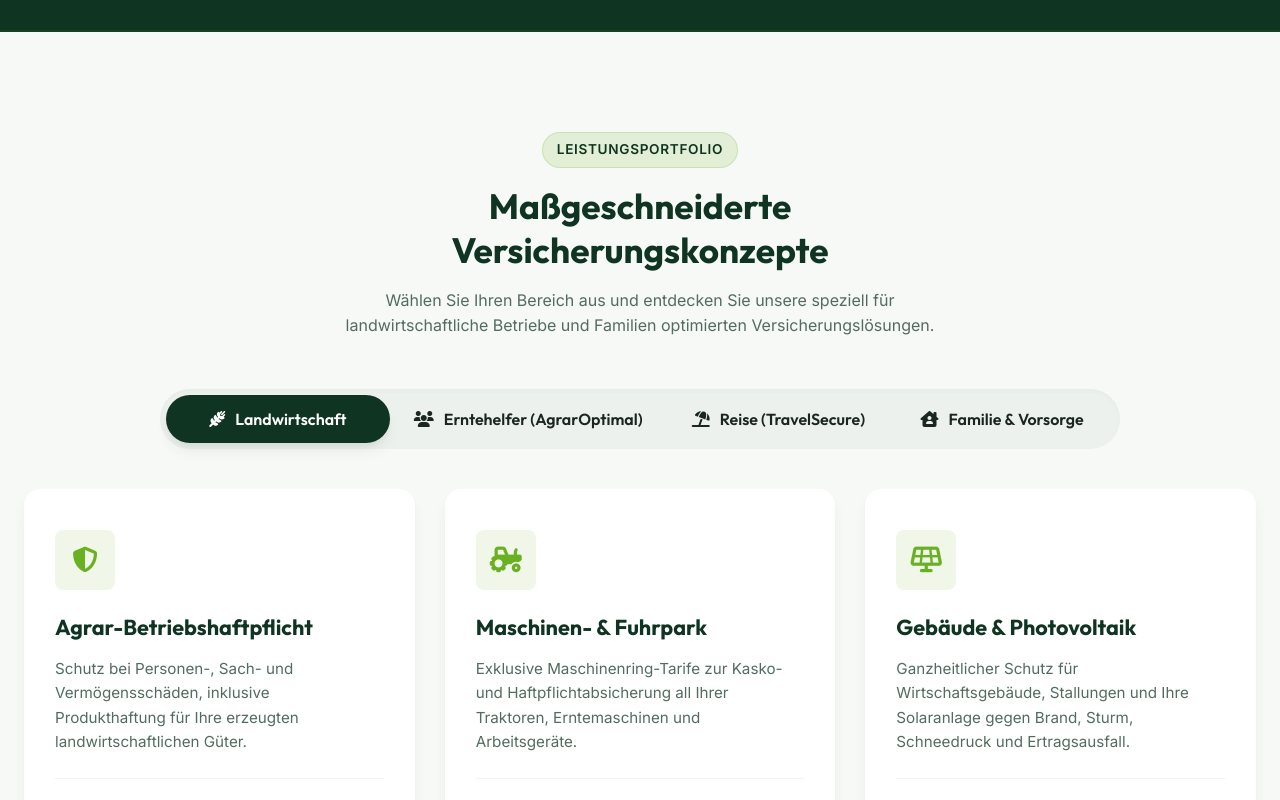
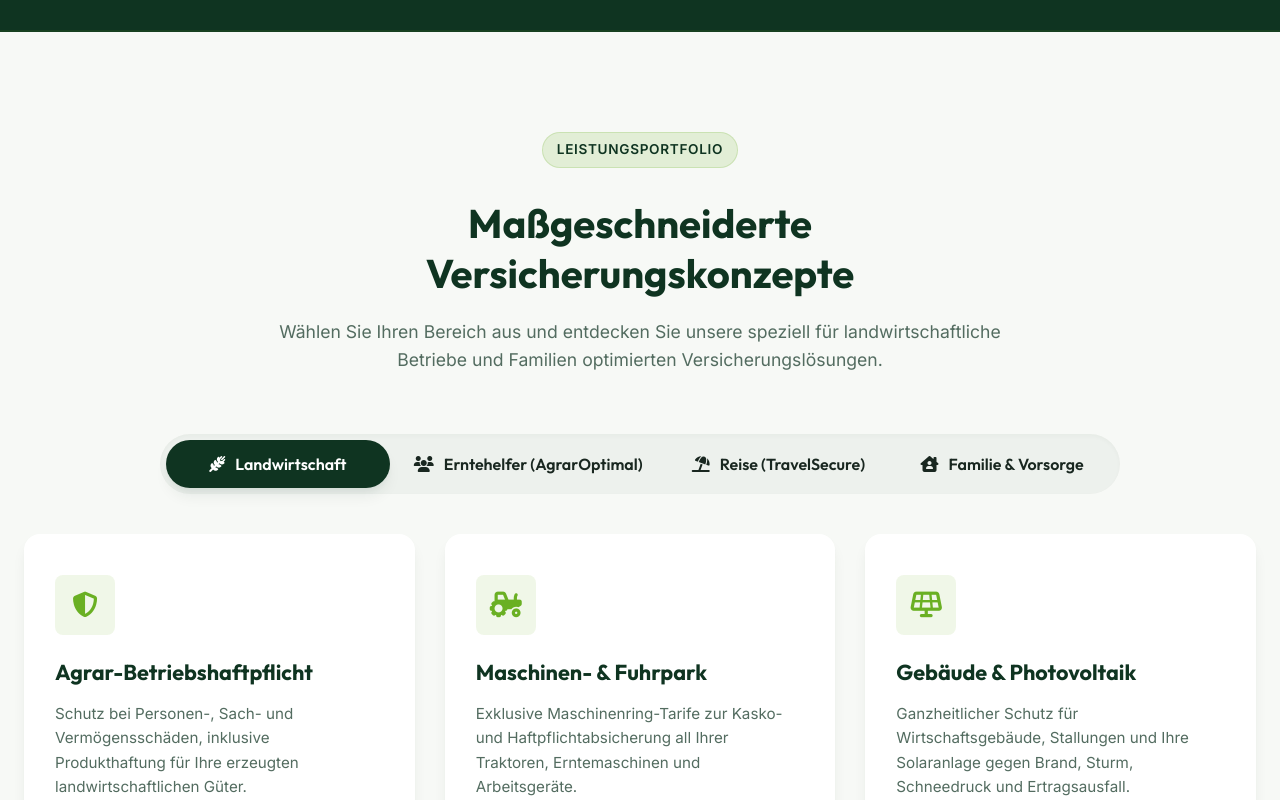
Before and after one commit to realNeron/MRVVrelaunch, an Angular app: page / in a window 1280 px wide. Shown: the part 1120-1920 px from the top of the page. Built offline with nearby package versions, Linux system fonts and the light colour scheme.

Commit message:
style: unify section header typography and spacing globally

```diff
--- a/src/app/components/services/services.component.css
+++ b/src/app/components/services/services.component.css
@@ -3,20 +3,7 @@
   background-color: #f7f9f6;
 }
 
-.section-header {
-  max-width: 650px;
-  margin: 0 auto 50px auto;
-}
-
-.section-header h2 {
-  font-size: 2.2rem;
-  margin-top: 16px;
-  margin-bottom: 16px;
-}
-
-.section-desc {
-  color: var(--text-muted);
-}
+/* Section header styles are now globally unified in styles.css */
 
 /* Tabs Toggle Navigation */
 .tab-navigation {
--- a/src/styles.css
+++ b/src/styles.css
@@ -268,6 +268,34 @@ img {
   border: 1px solid rgba(106, 176, 35, 0.2);
 }
 
+/* SECTION HEADER TYPOGRAPHY & LAYOUT */
+.section-header {
+  max-width: 750px;
+  margin: 0 auto 60px auto;
+  text-align: center;
+}
+
+.section-header .badge {
+  margin-bottom: 20px;
+}
+
+.section-header h2 {
+  font-size: 2.5rem;
+  margin-top: 10px;
+  margin-bottom: 20px;
+  color: var(--primary);
+}
+
+.section-header.light-theme h2 {
+  color: white;
+}
+
+.section-desc {
+  color: var(--text-muted);
+  font-size: 1.1rem;
+  line-height: 1.6;
+}
+
 /* RESPONSIVE LAYOUT HELPERS */
 .grid-2 {
   display: grid;
```
